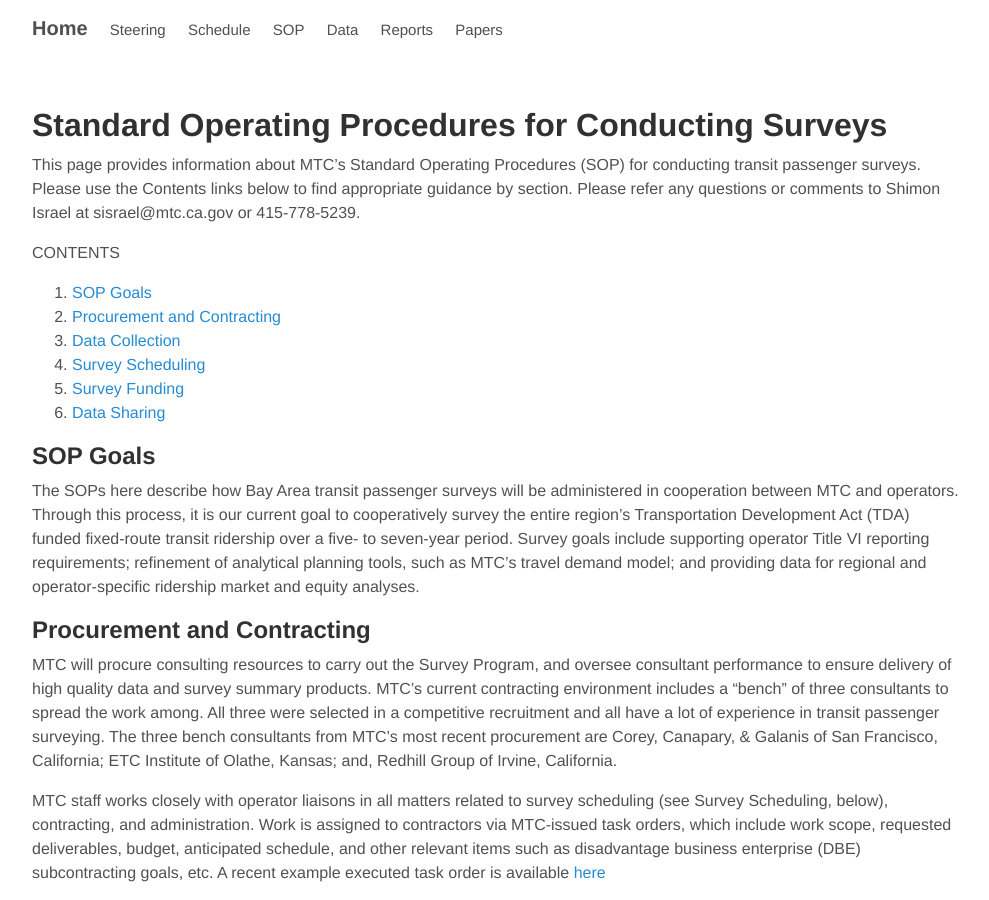
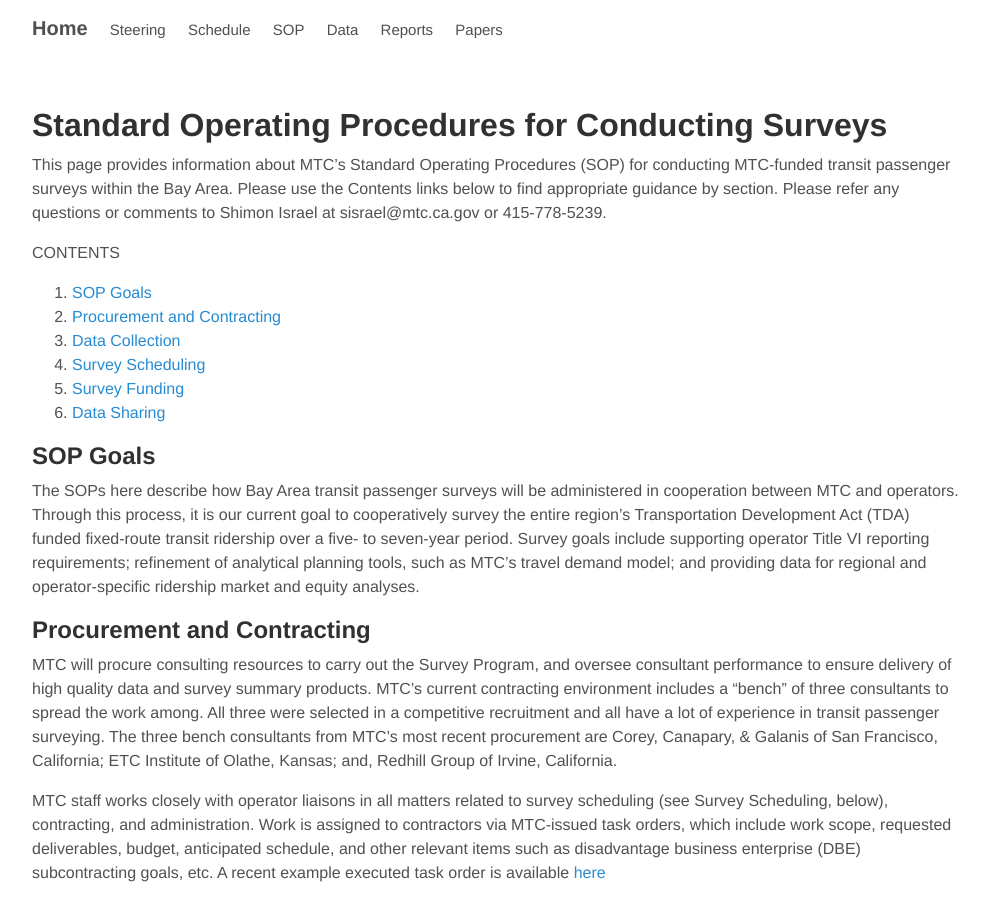
Before and after one commit to BayAreaMetro/transit-passenger-surveys, a Jekyll site: the page built from SOP.md, in a window 1280 px wide and 900 px high. Shown: the whole window, without its empty margins (144-1133 px from the left). Built offline with Jekyll 4.4.1, drawn with Linux system fonts in a browser that asks for light colours; nearby versions of some CDN libraries; library files that are not in the unit come from our copies.

Commit message:
Small update

```diff
--- a/SOP.md
+++ b/SOP.md
@@ -5,7 +5,7 @@ title: SOP
 
 # Standard Operating Procedures for Conducting Surveys
 
-This page provides information about MTC's Standard Operating Procedures (SOP) for conducting transit passenger surveys. Please use the Contents links below to find appropriate guidance by section. Please refer any questions or comments to Shimon Israel at sisrael@mtc.ca.gov or 415-778-5239.
+This page provides information about MTC's Standard Operating Procedures (SOP) for conducting MTC-funded transit passenger surveys within the Bay Area. Please use the Contents links below to find appropriate guidance by section. Please refer any questions or comments to Shimon Israel at sisrael@mtc.ca.gov or 415-778-5239.
 
 CONTENTS
 
```
